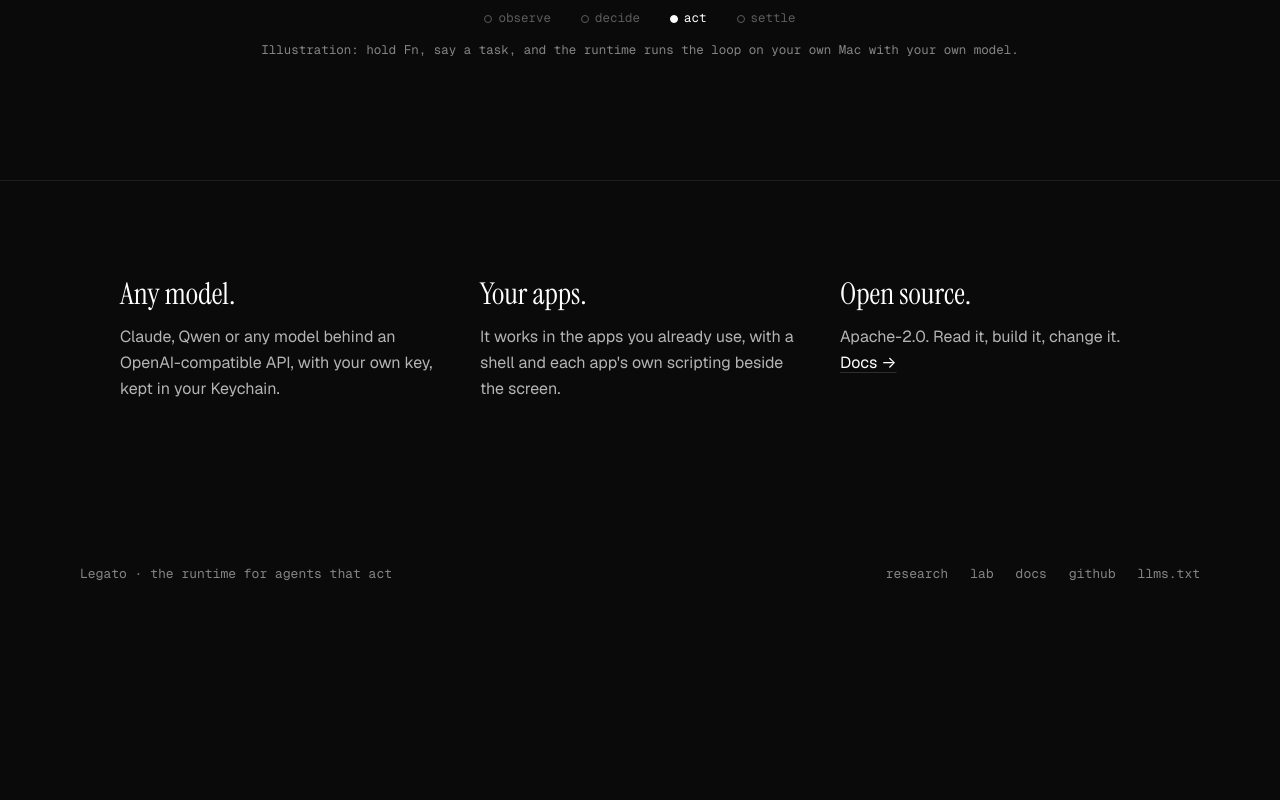
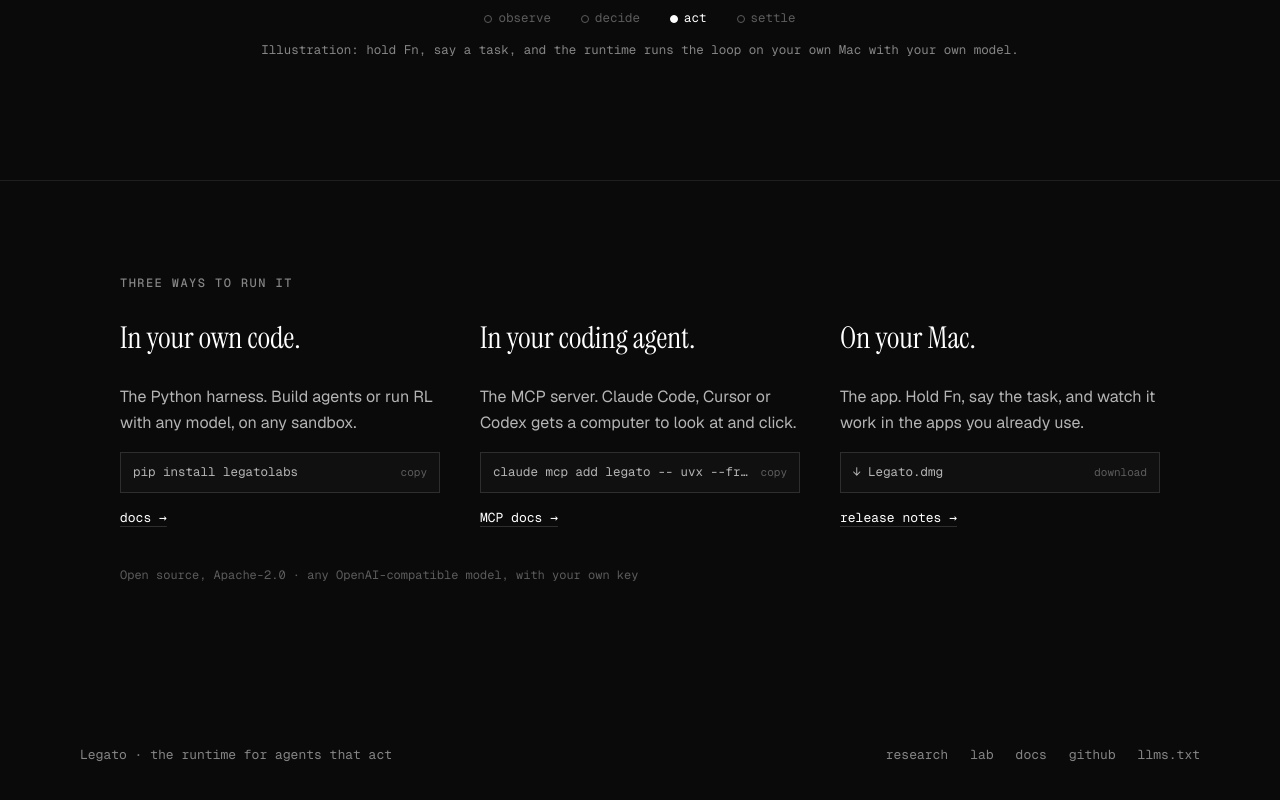
Before and after one commit to legatolabs/legato, a browser extension: page site/mac.html in a window 1280 px wide. Shown: the part 1316-2116 px from the top of the page. Before the commit the page ends 1944 px from the top, so only its background shows below. Drawn offline with nearby package versions, Linux system fonts and the light colour scheme.

Commit message:
site: the lab page shows three ways to run Legato (your own code, your coding agent, your Mac), each with one command or download and its docs

```diff
--- a/site/mac.html
+++ b/site/mac.html
@@ -94,11 +94,28 @@
 
 <section class="x-sec mac-points">
   <div class="wrap">
-    <div class="trio">
-      <div><b>Any model.</b><p>Claude, Qwen or any model behind an OpenAI-compatible API, with your own key, kept in your Keychain.</p></div>
-      <div><b>Your apps.</b><p>It works in the apps you already use, with a shell and each app's own scripting beside the screen.</p></div>
-      <div><b>Open source.</b><p>Apache-2.0. Read it, build it, change it. <a href="/docs">Docs →</a></p></div>
+    <p class="eyebrow ways-head">three ways to run it</p>
+    <div class="trio ways">
+      <div>
+        <b>In your own code.</b>
+        <p>The Python harness. Build agents or run RL with any model, on any sandbox.</p>
+        <button class="way-cmd" type="button" data-copy="pip install legatolabs"><code>pip install legatolabs</code><span class="copied">copy</span></button>
+        <a class="way-link" href="/docs">docs →</a>
+      </div>
+      <div>
+        <b>In your coding agent.</b>
+        <p>The MCP server. Claude Code, Cursor or Codex gets a computer to look at and click.</p>
+        <button class="way-cmd" type="button" data-copy='claude mcp add legato -- uvx --from "legatolabs[mcp]" legato mcp --sandbox docker' title='claude mcp add legato -- uvx --from "legatolabs[mcp]" legato mcp --sandbox docker'><code>claude mcp add legato -- uvx --from "legatolabs[mcp]" legato mcp --sandbox docker</code><span class="copied">copy</span></button>
+        <a class="way-link" href="/docs/mcp">MCP docs →</a>
+      </div>
+      <div>
+        <b>On your Mac.</b>
+        <p>The app. Hold Fn, say the task, and watch it work in the apps you already use.</p>
+        <a class="way-cmd" href="https://github.com/legatolabs/legato/releases/latest/download/Legato.dmg"><code>↓ Legato.dmg</code><span class="copied">download</span></a>
+        <a class="way-link" href="https://github.com/legatolabs/legato/releases" rel="noopener">release notes →</a>
+      </div>
     </div>
+    <p class="req ways-foot">Open source, Apache-2.0 · any OpenAI-compatible model, with your own key</p>
   </div>
 </section>
 </main>
--- a/site/styles.css
+++ b/site/styles.css
@@ -516,3 +516,13 @@ footer a:hover { color: var(--fg); }
 .trio b { display: block; font: 400 30px/1.15 var(--serif); color: var(--fg); margin-bottom: 12px; }
 .trio p { margin: 0; color: var(--fg-2); font: 16px/1.65 var(--sans); }
 @media (max-width: 820px) { .trio { grid-template-columns: 1fr; gap: 32px; } }
+.ways-head { max-width: 1040px; margin: 0 auto 32px; }
+.ways > div { display: flex; flex-direction: column; align-items: flex-start; gap: 16px; min-width: 0; }
+.ways p { flex: 1; }
+.way-cmd { display: flex; align-items: center; gap: 12px; width: 100%; padding: 10px 12px; cursor: pointer; text-align: left;
+  background: var(--bg-2); border: 1px solid var(--line-2); color: var(--fg-2); text-decoration: none; box-sizing: border-box; }
+.way-cmd:hover { border-color: var(--fg-3); }
+.way-cmd code { flex: 1; min-width: 0; font: 12.5px/1.5 var(--mono); white-space: nowrap; overflow: hidden; text-overflow: ellipsis; }
+.way-cmd .copied { font: 11px/1 var(--mono); color: var(--fg-4); }
+.way-link { font: 13px var(--mono); }
+.ways-foot { max-width: 1040px; margin: 40px auto 0 !important; }
```
